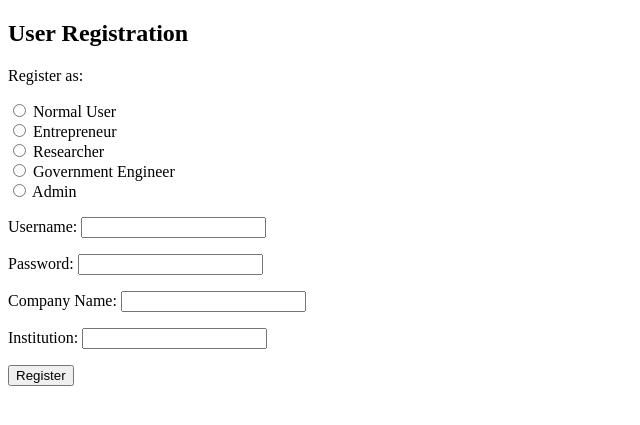
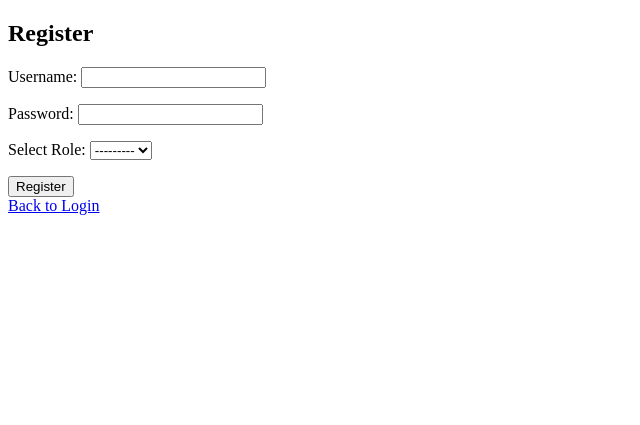
Before and after one commit to ManilModi/Educational-Game, a Django app: page /register/ in a window 1280 px wide. Shown: the top 425 px of the page, without its empty margins (0-640 px from the left). Run offline with Django 5.2, Linux system fonts and the light colour scheme; data that the repository does not hold is empty.

Commit message:
changes in data base and user loging + registration

```diff
--- a/Learn1/Learn1/__init__.py
+++ b/Learn1/Learn1/__init__.py
@@ -0,0 +1,3 @@
+import pymysql
+
+pymysql.install_as_MySQLdb()
--- a/Learn1/myapp/admin.py
+++ b/Learn1/myapp/admin.py
@@ -1,4 +1,4 @@
 from django.contrib import admin
-from .models import Users
+from .models import Userstable
 
-admin.site.register(Users)
+admin.site.register(Userstable)
--- a/Learn1/myapp/forms.py
+++ b/Learn1/myapp/forms.py
@@ -1,51 +1,73 @@
+import random
+import string
 from django import forms
-from .models import Users
+from django.core.mail import send_mail
+from .models import Userstable,Roles,UserRole
+from django.conf import settings
 
 class LoginForm(forms.Form):
-
-    USER_TYPE_CHOICES = [
-        ('normal', 'Normal User'),
-        ('entrepreneur', 'Entrepreneur'),
-        ('researcher', 'Researcher'),
-        ('admin', 'Admin')
-    ]
-    user_type = forms.ChoiceField(label='User Type', choices=USER_TYPE_CHOICES)
     username = forms.CharField(label='Username', max_length=50)
     password = forms.CharField(label='Password', widget=forms.PasswordInput)
 
+class UserRegistrationForm(forms.ModelForm):
+    role = forms.ModelChoiceField(
+        queryset=Roles.objects.exclude(role_names__in=['Admin', 'Government Engineer']),
+        required=True,
+        label="Select Role"
+    )
 
-class UserRegistrationForm(forms.Form):
+    class Meta:
+        model = Userstable
+        fields = ['username', 'password']
+        widgets = {
+            'password': forms.PasswordInput(),
+        }
 
-    USER_TYPE_CHOICES = [
-        ('normal', 'Normal User'),
-        ('entrepreneur', 'Entrepreneur'),
-        ('researcher', 'Researcher'),
-        ('govt. engineer', 'Government Engineer'),
-        ('admin', 'Admin')
-    ]
+    def save(self, commit=True):
+        user = super().save(commit=False)
+        if commit:
+            user.save()
+            role = self.cleaned_data['role']
+            UserRole.objects.create(user=user, role=role)  # Link user to role
+        return user
 
-    user_type = forms.ChoiceField(
-        label='Register as',
-        choices=USER_TYPE_CHOICES,
-        widget=forms.RadioSelect
+# Function to Generate Random Password
+def generate_random_password(length=8):
+    characters = string.ascii_letters + string.digits  # Letters + Numbers
+    return ''.join(random.choice(characters) for _ in range(length))
+
+# Admin-Only Form to Create Admin/Govt. Engineers
+class AdminUserCreationForm(forms.ModelForm):
+    role = forms.ModelChoiceField(
+        queryset=Roles.objects.filter(role_names__in=['Admin', 'Government Engineer']),
+        required=True,
+        label="Select Role"
     )
-    username = forms.CharField(label='Username', max_length=50)
-    password = forms.CharField(label='Password', widget=forms.PasswordInput)
-    company_name = forms.CharField(label='Company Name', max_length=255, required=False)
-    institution = forms.CharField(label='Institution', max_length=255, required=False)
 
-    def clean(self):
-        cleaned_data = super().clean()
-        user_type = cleaned_data.get('user_type')
+    class Meta:
+        model = Userstable
+        fields = ['username']  # No password field since we generate it
 
-        if user_type == 'entrepreneur' and not cleaned_data.get('company_name'):
-            self.add_error('company_name', 'Company name is required for Entrepreneurs.')
+    def save(self, commit=True):
+        user = super().save(commit=False)
+        password = generate_random_password()  # Generate random password
+        user.password = password  # Hash and store password
 
-        if user_type == 'researcher' and not cleaned_data.get('institution'):
-            self.add_error('institution', 'Institution is required for Researchers.')
+        if commit:
+            user.save()
+            role = self.cleaned_data['role']
+            UserRole.objects.create(user=user, role=role)  # Assign role
 
-        return cleaned_data
+            # Send email with credentials
+            send_mail(
+                subject="Your Account Credentials",
+                message=f"Hello {user.username},\n\nYour account has been created.\nUsername: {user.username}\nPassword: {password}\n\n",
+                from_email=settings.EMAIL_HOST_USER,
+                recipient_list=[user.username],  # Assuming username is the email
+                fail_silently=False,
+            )
 
+        return user
 # class NormalUserForm(forms.Form):
 #     USER_TYPE_CHOICES = [
 #         ('Journlaist', 'Journalist'),
--- a/Learn1/myapp/models.py
+++ b/Learn1/myapp/models.py
@@ -1,29 +1,38 @@
 from django.db import models
+from django.contrib.auth.hashers import make_password, check_password
 
-
-class Users(models.Model):
-
-    USER_TYPE_CHOICES = [
-        ('normal', 'Normal User'),
-        ('entrepreneur', 'Entrepreneur'),
-        ('researcher', 'Researcher'),
-        ('govt. engineer', 'Government Engineer'),
-        ('admin', 'Admin')
-    ]
-
-    user_id=models.IntegerField(max_length=1000)
-    role=models.CharField(choices=USER_TYPE_CHOICES, max_length=50)
+# User Model (Basic User Info Only)
+class Userstable(models.Model):
     username = models.CharField(max_length=50, unique=True)
-    password = models.CharField(max_length=50)
+    password = models.CharField(max_length=128)  # Storing hashed passwords
 
     def __str__(self):
         return self.username
 
+    def set_password(self, raw_password):
+        self.password = make_password(raw_password)
+        self.save()
 
+    def check_password(self, raw_password):
+        return check_password(raw_password, self.password)
+
+# Predefined Roles Model
 class Roles(models.Model):
-    role_id=models.IntegerField(max_length=5)
-    user_id = models.ForeignKey(Users, on_delete=models.CASCADE)
-    role_names=models.CharField(max_length=50)
+    role_names = models.CharField(max_length=50, unique=True)
+
+    def __str__(self):
+        return self.role_names
+
+# UserRole Model (Junction Table for User-Role Mapping)
+class UserRole(models.Model):
+    user = models.ForeignKey(Userstable, on_delete=models.CASCADE, related_name='user_roles')
+    role = models.ForeignKey(Roles, on_delete=models.CASCADE, related_name='role_users')
+
+    def __str__(self):
+        return f"{self.user.username} - {self.role.role_names}"
+
+# class Institute:
+#     pass
 
 # class NormalUser(models.Model):
 #     username = models.CharField(max_length=50, unique=True)
--- /dev/null
+++ b/Learn1/myapp/templates/register.html
@@ -0,0 +1,15 @@
+<!DOCTYPE html>
+<html lang="en">
+<head>
+    <title>Register</title>
+</head>
+<body>
+    <h2>Register</h2>
+    <form method="post">
+        {% csrf_token %}
+        {{ form.as_p }}
+        <button type="submit">Register</button>
+    </form>
+    <a href="{% url 'login' %}">Back to Login</a>
+</body>
+</html>
--- a/Learn1/myapp/urls.py
+++ b/Learn1/myapp/urls.py
@@ -8,9 +8,17 @@ path('', views.p_home, name='home'),
 # path('<id>',views.detail_view, name='detail_view'),
 # path('<id>/update',views.update_view, name='update_view'),
 # path('<id>/delete',views.delete_view, name='delete_view'),
-path('electricity_demand_daily/', electricity_demand_plot_daily, name='electricity-demand_daily'),
-path('electricity_demand_hourly/', electricity_demand_plot_hourly, name='electricity-demand_hourly'),
-path('residential-clusters/', cluster_residential_areas, name='residential_clusters'),
-path('electricity_demand_plot/', electricity_demand_plot, name='electricity_demand_plot'),
-path('register/', views.user_registration_view, name='user_registration'),
+path('electricity_demand_daily/', views.electricity_demand_plot_daily, name='electricity-demand_daily'),
+path('electricity_demand_hourly/', views.electricity_demand_plot_hourly, name='electricity-demand_hourly'),
+path('residential-clusters/', views.cluster_residential_areas, name='residential_clusters'),
+path('electricity_demand_plot/', views.electricity_demand_plot, name='electricity_demand_plot'),
+path('register/', views.user_register, name='user_registration'),
+path('login/', views.user_login, name='login'),
+path('logout/', views.user_logout, name='logout'),
+path('admin-dashboard/', views.admin_dashboard, name='admin_dashboard'),
+path('govt-dashboard/', views.govt_dashboard, name='govt_dashboard'),
+path('user-dashboard/', views.user_dashboard, name='user_dashboard'),
+# path('register/', views.user_register, name='register'),
+path('createroles/', views.creatRroles, name='create_roles'),
+path('create-admin-user/', views.admin_create_user, name='admin_create_user'),
 ]
--- a/Learn1/myapp/views.py
+++ b/Learn1/myapp/views.py
@@ -1,8 +1,10 @@
-from django.shortcuts import render
+from django.shortcuts import render, redirect
 from django.shortcuts import (get_object_or_404, render, HttpResponseRedirect)
 from django.http import HttpResponse
-from .forms import LoginForm, UserRegistrationForm
-from .models import Users, Roles
+from django.contrib.auth import login, logout
+from django.contrib import messages
+from .forms import LoginForm, UserRegistrationForm,AdminUserCreationForm
+from .models import Userstable, Roles,UserRole
 import os
 import folium
 import pandas as pd
@@ -16,20 +18,89 @@ from django.conf import settings
 import plotly.graph_objects as go
 import plotly.io as pio
 
-def user_registration_view(request):
+def user_login(request):
+    if request.method == 'POST':
+        form = LoginForm(request.POST)
+        if form.is_valid():
+            username = form.cleaned_data['username']
+            password = form.cleaned_data['password']
+
+            try:
+                user = Userstable.objects.get(username=username)
+
+                if user.password == password:  # (Consider hashing passwords)
+                    # Fetch the user's role
+                    user_role = UserRole.objects.get(user=user)
+                    role_name = user_role.role.role_names  # Get the role name
+
+                    # Store in session
+                    request.session['user_id'] = user.id
+                    request.session['user_role'] = role_name
+
+                    # Redirect based on role
+                    if role_name == "admin":
+                        return redirect('admin_dashboard')
+                    elif role_name == "govt_engineer":
+                        return redirect('govt_dashboard')
+                    else:
+                        return redirect('user_dashboard')
+                else:
+                    messages.error(request, "Invalid credentials")
+            except Userstable.DoesNotExist:
+                messages.error(request, "User does not exist")
+            except UserRole.DoesNotExist:
+                messages.error(request, "User role not assigned")
+    else:
+        form = LoginForm()
+
+    return render(request, 'login.html', {'form': form})
+
+# User Logout View
+def user_logout(request):
+    request.session.flush()  # Clear session
+    return redirect('login')
+
+# Dashboard Views
+def admin_dashboard(request):
+    return render(request, 'admin_dashboard.html')
+
+def govt_dashboard(request):
+    return render(request, 'govt_dashboard.html')
+
+def user_dashboard(request):
+    return render(request, 'user_dashboard.html')
+
+def user_register(request):
     if request.method == 'POST':
         form = UserRegistrationForm(request.POST)
         if form.is_valid():
-            user_type = form.cleaned_data['user_type']
-            username = form.cleaned_data['username']
-            password = form.cleaned_data['password']
-        else:
-            return render(request, 'registration_form.html', {'form': form})
+            form.save()
+            # messages.success(request, "Account created successfully!")
+            return redirect('login')
     else:
         form = UserRegistrationForm()
 
-    return render(request, 'registration_form.html', {'form': form})
+    return render(request, 'register.html', {'form': form})
 
+def creatRroles(request):
+    roles = ['Normal User', 'Entrepreneur', 'Researcher', 'Government Engineer', 'Admin']
+    for role in roles:
+        Roles.objects.get_or_create(role_names=role)
+    return HttpResponse("<h1>Roles created successfully<h1>")
+
+
+# Admin-Only View to Create Admin & Govt. Engineers
+def admin_create_user(request):
+    if request.method == 'POST':
+        form = AdminUserCreationForm(request.POST)
+        if form.is_valid():
+            form.save()
+            # messages.success(request, "Admin/Govt. Engineer account created! Credentials sent via email.")
+            return redirect('admin_dashboard')
+    else:
+        form = AdminUserCreationForm()
+
+    return render(request, 'admin_create_user.html', {'form': form})
 # def my_form_view(request):
 #     if request.method == 'POST':
 #         form = myform(request.POST)
```
Also changed, not shown: Learn1/Learn1/settings.py (+18 -4 lines), Learn1/myapp/templates/admin_create_user.html (added, +15 -0 lines), Learn1/myapp/templates/admin_dashboard.html (added, +10 -0 lines), Learn1/myapp/templates/govt_dashboard.html (added, +10 -0 lines), Learn1/myapp/templates/index_p.html (+52 -78 lines), Learn1/myapp/templates/login.html (added, +19 -0 lines), Learn1/myapp/templates/user_dashboard.html (added, +10 -0 lines), Learn1/myapp/migrations/0005_userrole_userstable_remove_roles_role_id_and_more.py (added).
